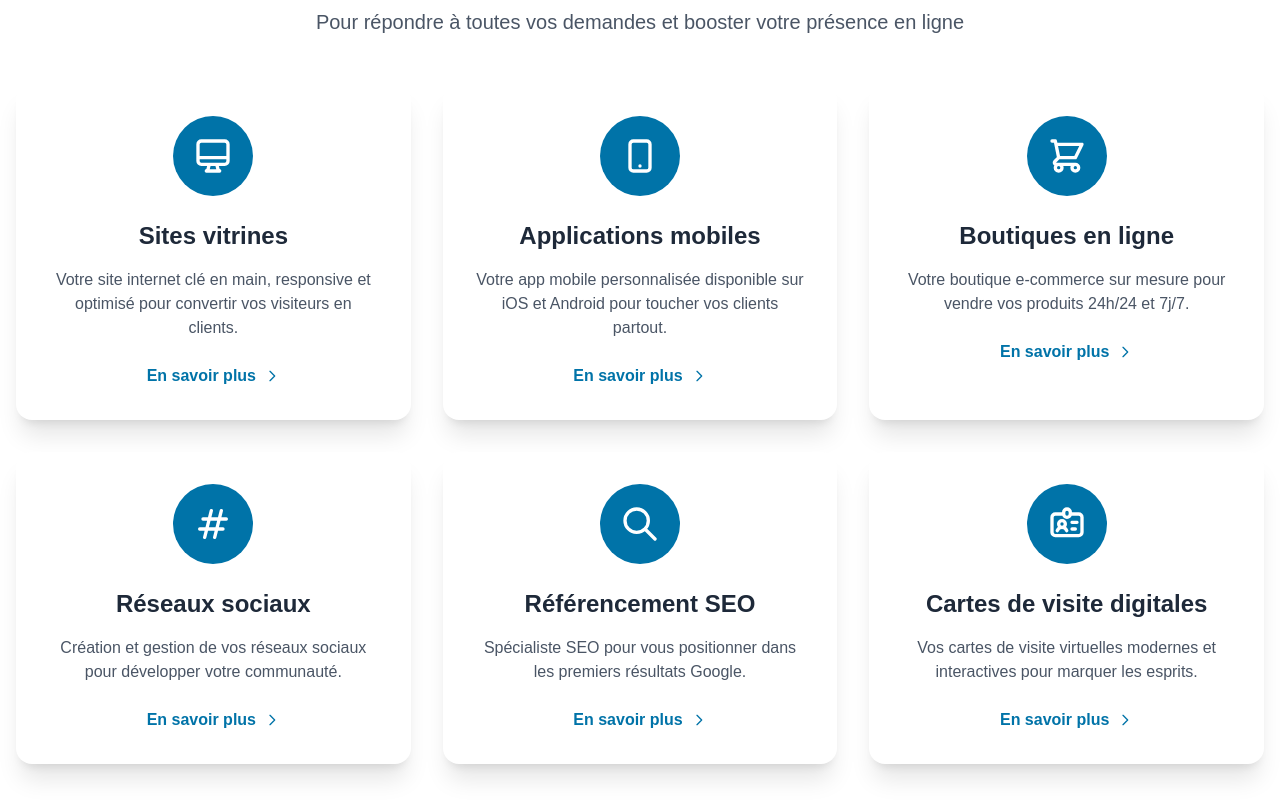
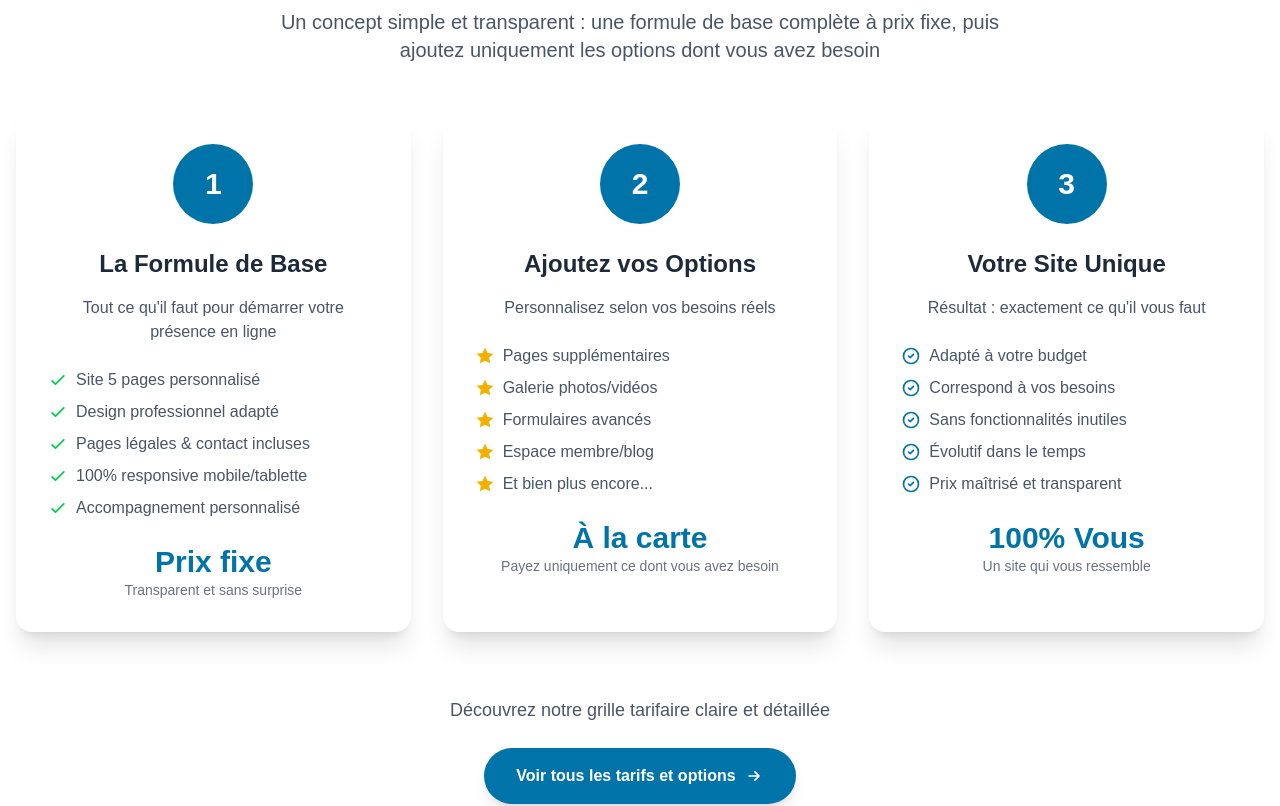
Before and after one commit to Web-Online-Concept/web-online-concept, a Next.js app: page / in a window 1280 px wide. Shown: the part 2020-2826 px from the top of the page. Built offline with nearby package versions, Linux system fonts and the light colour scheme.

Commit message:
Update page.js

```diff
--- a/app/page.js
+++ b/app/page.js
@@ -355,132 +355,174 @@ export default function Home() {
         </div>
       </section>
 
-      {/* Services Section */}
+      {/* Services Section - Concept À la Carte */}
       <section id="services" className="py-20">
         <div className="container max-w-7xl mx-auto px-4">
           <div className="text-center mb-12">
             <h2 className="text-4xl font-bold text-gray-800 mb-4">
-              Une gamme complète de solutions
+              Votre site web à la carte
             </h2>
             <p className="text-xl text-gray-600 max-w-3xl mx-auto">
-              Pour répondre à toutes vos demandes et booster votre présence en ligne
+              Un concept simple et transparent : une formule de base complète à prix fixe,
+              puis ajoutez uniquement les options dont vous avez besoin
             </p>
           </div>
 
-          <div className="grid md:grid-cols-2 lg:grid-cols-3 gap-8">
-            {/* Service 1 */}
-            <div className="bg-white rounded-2xl shadow-xl p-8 hover:shadow-2xl transition-all transform hover:-translate-y-2">
+          {/* Présentation du concept en 3 étapes */}
+          <div className="grid md:grid-cols-3 gap-8 mb-16">
+            {/* Étape 1 - La Base */}
+            <div className="bg-white rounded-2xl shadow-xl p-8 hover:shadow-2xl transition-all">
               <div className="w-20 h-20 bg-[#0073a8] rounded-full flex items-center justify-center mb-6 mx-auto">
-                <svg className="w-10 h-10 text-white" fill="none" stroke="currentColor" viewBox="0 0 24 24">
-                  <path strokeLinecap="round" strokeLinejoin="round" strokeWidth={2} d="M9.75 17L9 20l-1 1h8l-1-1-.75-3M3 13h18M5 17h14a2 2 0 002-2V5a2 2 0 00-2-2H5a2 2 0 00-2 2v10a2 2 0 002 2z" />
-                </svg>
+                <span className="text-3xl font-bold text-white">1</span>
               </div>
-              <h3 className="text-2xl font-bold text-gray-800 mb-4 text-center">Sites vitrines</h3>
+              <h3 className="text-2xl font-bold text-gray-800 mb-4 text-center">La Formule de Base</h3>
               <p className="text-gray-600 text-center mb-6">
-                Votre site internet clé en main, responsive et optimisé pour convertir vos visiteurs en clients.
+                Tout ce qu&apos;il faut pour démarrer votre présence en ligne
               </p>
-              <Link href="/services/sites-vitrines" className="text-[#0073a8] font-semibold hover:underline flex items-center justify-center">
-                En savoir plus
-                <svg className="w-4 h-4 ml-2" fill="none" stroke="currentColor" viewBox="0 0 24 24">
-                  <path strokeLinecap="round" strokeLinejoin="round" strokeWidth={2} d="M9 5l7 7-7 7" />
-                </svg>
-              </Link>
+              <ul className="space-y-2 text-gray-600">
+                <li className="flex items-start">
+                  <svg className="w-5 h-5 text-green-500 mr-2 flex-shrink-0 mt-0.5" fill="none" stroke="currentColor" viewBox="0 0 24 24">
+                    <path strokeLinecap="round" strokeLinejoin="round" strokeWidth={2} d="M5 13l4 4L19 7" />
+                  </svg>
+                  <span>Site 5 pages personnalisé</span>
+                </li>
+                <li className="flex items-start">
+                  <svg className="w-5 h-5 text-green-500 mr-2 flex-shrink-0 mt-0.5" fill="none" stroke="currentColor" viewBox="0 0 24 24">
+                    <path strokeLinecap="round" strokeLinejoin="round" strokeWidth={2} d="M5 13l4 4L19 7" />
+                  </svg>
+                  <span>Design professionnel adapté</span>
+                </li>
+                <li className="flex items-start">
+                  <svg className="w-5 h-5 text-green-500 mr-2 flex-shrink-0 mt-0.5" fill="none" stroke="currentColor" viewBox="0 0 24 24">
+                    <path strokeLinecap="round" strokeLinejoin="round" strokeWidth={2} d="M5 13l4 4L19 7" />
+                  </svg>
+                  <span>Pages légales & contact incluses</span>
+                </li>
+                <li className="flex items-start">
+                  <svg className="w-5 h-5 text-green-500 mr-2 flex-shrink-0 mt-0.5" fill="none" stroke="currentColor" viewBox="0 0 24 24">
+                    <path strokeLinecap="round" strokeLinejoin="round" strokeWidth={2} d="M5 13l4 4L19 7" />
+                  </svg>
+                  <span>100% responsive mobile/tablette</span>
+                </li>
+                <li className="flex items-start">
+                  <svg className="w-5 h-5 text-green-500 mr-2 flex-shrink-0 mt-0.5" fill="none" stroke="currentColor" viewBox="0 0 24 24">
+                    <path strokeLinecap="round" strokeLinejoin="round" strokeWidth={2} d="M5 13l4 4L19 7" />
+                  </svg>
+                  <span>Accompagnement personnalisé</span>
+                </li>
+              </ul>
+              <div className="mt-6 text-center">
+                <p className="text-3xl font-bold text-[#0073a8]">Prix fixe</p>
+                <p className="text-sm text-gray-500">Transparent et sans surprise</p>
+              </div>
             </div>
 
-            {/* Service 2 */}
-            <div className="bg-white rounded-2xl shadow-xl p-8 hover:shadow-2xl transition-all transform hover:-translate-y-2">
+            {/* Étape 2 - Les Options */}
+            <div className="bg-white rounded-2xl shadow-xl p-8 hover:shadow-2xl transition-all">
               <div className="w-20 h-20 bg-[#0073a8] rounded-full flex items-center justify-center mb-6 mx-auto">
-                <svg className="w-10 h-10 text-white" fill="none" stroke="currentColor" viewBox="0 0 24 24">
-                  <path strokeLinecap="round" strokeLinejoin="round" strokeWidth={2} d="M12 18h.01M8 21h8a2 2 0 002-2V5a2 2 0 00-2-2H8a2 2 0 00-2 2v14a2 2 0 002 2z" />
-                </svg>
+                <span className="text-3xl font-bold text-white">2</span>
               </div>
-              <h3 className="text-2xl font-bold text-gray-800 mb-4 text-center">Applications mobiles</h3>
+              <h3 className="text-2xl font-bold text-gray-800 mb-4 text-center">Ajoutez vos Options</h3>
               <p className="text-gray-600 text-center mb-6">
-                Votre app mobile personnalisée disponible sur iOS et Android pour toucher vos clients partout.
+                Personnalisez selon vos besoins réels
               </p>
-              <Link href="/services/applications-mobiles" className="text-[#0073a8] font-semibold hover:underline flex items-center justify-center">
-                En savoir plus
-                <svg className="w-4 h-4 ml-2" fill="none" stroke="currentColor" viewBox="0 0 24 24">
-                  <path strokeLinecap="round" strokeLinejoin="round" strokeWidth={2} d="M9 5l7 7-7 7" />
-                </svg>
-              </Link>
+              <ul className="space-y-2 text-gray-600">
+                <li className="flex items-start">
+                  <svg className="w-5 h-5 text-yellow-500 mr-2 flex-shrink-0 mt-0.5" fill="currentColor" viewBox="0 0 24 24">
+                    <path d="M12 2l3.09 6.26L22 9.27l-5 4.87 1.18 6.88L12 17.77l-6.18 3.25L7 14.14 2 9.27l6.91-1.01L12 2z" />
+                  </svg>
+                  <span>Pages supplémentaires</span>
+                </li>
+                <li className="flex items-start">
+                  <svg className="w-5 h-5 text-yellow-500 mr-2 flex-shrink-0 mt-0.5" fill="currentColor" viewBox="0 0 24 24">
+                    <path d="M12 2l3.09 6.26L22 9.27l-5 4.87 1.18 6.88L12 17.77l-6.18 3.25L7 14.14 2 9.27l6.91-1.01L12 2z" />
+                  </svg>
+                  <span>Galerie photos/vidéos</span>
+                </li>
+                <li className="flex items-start">
+                  <svg className="w-5 h-5 text-yellow-500 mr-2 flex-shrink-0 mt-0.5" fill="currentColor" viewBox="0 0 24 24">
+                    <path d="M12 2l3.09 6.26L22 9.27l-5 4.87 1.18 6.88L12 17.77l-6.18 3.25L7 14.14 2 9.27l6.91-1.01L12 2z" />
+                  </svg>
+                  <span>Formulaires avancés</span>
+                </li>
+                <li className="flex items-start">
+                  <svg className="w-5 h-5 text-yellow-500 mr-2 flex-shrink-0 mt-0.5" fill="currentColor" viewBox="0 0 24 24">
+                    <path d="M12 2l3.09 6.26L22 9.27l-5 4.87 1.18 6.88L12 17.77l-6.18 3.25L7 14.14 2 9.27l6.91-1.01L12 2z" />
+                  </svg>
+                  <span>Espace membre/blog</span>
+                </li>
+                <li className="flex items-start">
+                  <svg className="w-5 h-5 text-yellow-500 mr-2 flex-shrink-0 mt-0.5" fill="currentColor" viewBox="0 0 24 24">
+                    <path d="M12 2l3.09 6.26L22 9.27l-5 4.87 1.18 6.88L12 17.77l-6.18 3.25L7 14.14 2 9.27l6.91-1.01L12 2z" />
+                  </svg>
+                  <span>Et bien plus encore...</span>
+                </li>
+              </ul>
+              <div className="mt-6 text-center">
+                <p className="text-3xl font-bold text-[#0073a8]">À la carte</p>
+                <p className="text-sm text-gray-500">Payez uniquement ce dont vous avez besoin</p>
+              </div>
             </div>
 
-            {/* Service 3 */}
-            <div className="bg-white rounded-2xl shadow-xl p-8 hover:shadow-2xl transition-all transform hover:-translate-y-2">
+            {/* Étape 3 - Votre Site */}
+            <div className="bg-white rounded-2xl shadow-xl p-8 hover:shadow-2xl transition-all">
               <div className="w-20 h-20 bg-[#0073a8] rounded-full flex items-center justify-center mb-6 mx-auto">
-                <svg className="w-10 h-10 text-white" fill="none" stroke="currentColor" viewBox="0 0 24 24">
-                  <path strokeLinecap="round" strokeLinejoin="round" strokeWidth={2} d="M3 3h2l.4 2M7 13h10l4-8H5.4M7 13L5.4 5M7 13l-2.293 2.293c-.63.63-.184 1.707.707 1.707H17m0 0a2 2 0 100 4 2 2 0 000-4zm-8 2a2 2 0 11-4 0 2 2 0 014 0z" />
-                </svg>
+                <span className="text-3xl font-bold text-white">3</span>
               </div>
-              <h3 className="text-2xl font-bold text-gray-800 mb-4 text-center">Boutiques en ligne</h3>
+              <h3 className="text-2xl font-bold text-gray-800 mb-4 text-center">Votre Site Unique</h3>
               <p className="text-gray-600 text-center mb-6">
-                Votre boutique e-commerce sur mesure pour vendre vos produits 24h/24 et 7j/7.
+                Résultat : exactement ce qu&apos;il vous faut
               </p>
-              <Link href="/services/boutiques-en-ligne" className="text-[#0073a8] font-semibold hover:underline flex items-center justify-center">
-                En savoir plus
-                <svg className="w-4 h-4 ml-2" fill="none" stroke="currentColor" viewBox="0 0 24 24">
-                  <path strokeLinecap="round" strokeLinejoin="round" strokeWidth={2} d="M9 5l7 7-7 7" />
-                </svg>
-              </Link>
+              <ul className="space-y-2 text-gray-600">
+                <li className="flex items-start">
+                  <svg className="w-5 h-5 text-[#0073a8] mr-2 flex-shrink-0 mt-0.5" fill="none" stroke="currentColor" viewBox="0 0 24 24">
+                    <path strokeLinecap="round" strokeLinejoin="round" strokeWidth={2} d="M9 12l2 2 4-4m6 2a9 9 0 11-18 0 9 9 0 0118 0z" />
+                  </svg>
+                  <span>Adapté à votre budget</span>
+                </li>
+                <li className="flex items-start">
+                  <svg className="w-5 h-5 text-[#0073a8] mr-2 flex-shrink-0 mt-0.5" fill="none" stroke="currentColor" viewBox="0 0 24 24">
+                    <path strokeLinecap="round" strokeLinejoin="round" strokeWidth={2} d="M9 12l2 2 4-4m6 2a9 9 0 11-18 0 9 9 0 0118 0z" />
+                  </svg>
+                  <span>Correspond à vos besoins</span>
+                </li>
+                <li className="flex items-start">
+                  <svg className="w-5 h-5 text-[#0073a8] mr-2 flex-shrink-0 mt-0.5" fill="none" stroke="currentColor" viewBox="0 0 24 24">
+                    <path strokeLinecap="round" strokeLinejoin="round" strokeWidth={2} d="M9 12l2 2 4-4m6 2a9 9 0 11-18 0 9 9 0 0118 0z" />
+                  </svg>
+                  <span>Sans fonctionnalités inutiles</span>
+                </li>
+                <li className="flex items-start">
+                  <svg className="w-5 h-5 text-[#0073a8] mr-2 flex-shrink-0 mt-0.5" fill="none" stroke="currentColor" viewBox="0 0 24 24">
+                    <path strokeLinecap="round" strokeLinejoin="round" strokeWidth={2} d="M9 12l2 2 4-4m6 2a9 9 0 11-18 0 9 9 0 0118 0z" />
+                  </svg>
+                  <span>Évolutif dans le temps</span>
+                </li>
+                <li className="flex items-start">
+                  <svg className="w-5 h-5 text-[#0073a8] mr-2 flex-shrink-0 mt-0.5" fill="none" stroke="currentColor" viewBox="0 0 24 24">
+                    <path strokeLinecap="round" strokeLinejoin="round" strokeWidth={2} d="M9 12l2 2 4-4m6 2a9 9 0 11-18 0 9 9 0 0118 0z" />
+                  </svg>
+                  <span>Prix maîtrisé et transparent</span>
+                </li>
+              </ul>
+              <div className="mt-6 text-center">
+                <p className="text-3xl font-bold text-[#0073a8]">100% Vous</p>
+                <p className="text-sm text-gray-500">Un site qui vous ressemble</p>
+              </div>
             </div>
+          </div>
 
-            {/* Service 4 */}
-            <div className="bg-white rounded-2xl shadow-xl p-8 hover:shadow-2xl transition-all transform hover:-translate-y-2">
-              <div className="w-20 h-20 bg-[#0073a8] rounded-full flex items-center justify-center mb-6 mx-auto">
-                <svg className="w-10 h-10 text-white" fill="none" stroke="currentColor" viewBox="0 0 24 24">
-                  <path strokeLinecap="round" strokeLinejoin="round" strokeWidth={2} d="M7 20l4-16m2 16l4-16M6 9h14M4 15h14" />
-                </svg>
-              </div>
-              <h3 className="text-2xl font-bold text-gray-800 mb-4 text-center">Réseaux sociaux</h3>
-              <p className="text-gray-600 text-center mb-6">
-                Création et gestion de vos réseaux sociaux pour développer votre communauté.
-              </p>
-              <Link href="/services/reseaux-sociaux" className="text-[#0073a8] font-semibold hover:underline flex items-center justify-center">
-                En savoir plus
-                <svg className="w-4 h-4 ml-2" fill="none" stroke="currentColor" viewBox="0 0 24 24">
-                  <path strokeLinecap="round" strokeLinejoin="round" strokeWidth={2} d="M9 5l7 7-7 7" />
-                </svg>
-              </Link>
-            </div>
-
-            {/* Service 5 */}
-            <div className="bg-white rounded-2xl shadow-xl p-8 hover:shadow-2xl transition-all transform hover:-translate-y-2">
-              <div className="w-20 h-20 bg-[#0073a8] rounded-full flex items-center justify-center mb-6 mx-auto">
-                <svg className="w-10 h-10 text-white" fill="none" stroke="currentColor" viewBox="0 0 24 24">
-                  <path strokeLinecap="round" strokeLinejoin="round" strokeWidth={2} d="M21 21l-6-6m2-5a7 7 0 11-14 0 7 7 0 0114 0z" />
-                </svg>
-              </div>
-              <h3 className="text-2xl font-bold text-gray-800 mb-4 text-center">Référencement SEO</h3>
-              <p className="text-gray-600 text-center mb-6">
-                Spécialiste SEO pour vous positionner dans les premiers résultats Google.
-              </p>
-              <Link href="/services/referencement-seo" className="text-[#0073a8] font-semibold hover:underline flex items-center justify-center">
-                En savoir plus
-                <svg className="w-4 h-4 ml-2" fill="none" stroke="currentColor" viewBox="0 0 24 24">
-                  <path strokeLinecap="round" strokeLinejoin="round" strokeWidth={2} d="M9 5l7 7-7 7" />
-                </svg>
-              </Link>
-            </div>
-
-            {/* Service 6 */}
-            <div className="bg-white rounded-2xl shadow-xl p-8 hover:shadow-2xl transition-all transform hover:-translate-y-2">
-              <div className="w-20 h-20 bg-[#0073a8] rounded-full flex items-center justify-center mb-6 mx-auto">
-                <svg className="w-10 h-10 text-white" fill="none" stroke="currentColor" viewBox="0 0 24 24">
-                  <path strokeLinecap="round" strokeLinejoin="round" strokeWidth={2} d="M10 6H5a2 2 0 00-2 2v9a2 2 0 002 2h14a2 2 0 002-2V8a2 2 0 00-2-2h-5m-4 0V5a2 2 0 114 0v1m-4 0a2 2 0 104 0m-5 8a2 2 0 100-4 2 2 0 000 4zm0 0c1.306 0 2.417.835 2.83 2M9 14a3.001 3.001 0 00-2.83 2M15 11h3m-3 4h2" />
-                </svg>
-              </div>
-              <h3 className="text-2xl font-bold text-gray-800 mb-4 text-center">Cartes de visite digitales</h3>
-              <p className="text-gray-600 text-center mb-6">
-                Vos cartes de visite virtuelles modernes et interactives pour marquer les esprits.
-              </p>
-              <Link href="/services/cartes-visite-digitales" className="text-[#0073a8] font-semibold hover:underline flex items-center justify-center">
-                En savoir plus
-                <svg className="w-4 h-4 ml-2" fill="none" stroke="currentColor" viewBox="0 0 24 24">
-                  <path strokeLinecap="round" strokeLinejoin="round" strokeWidth={2} d="M9 5l7 7-7 7" />
-                </svg>
-              </Link>
-            </div>
+          {/* CTA vers la page tarifs */}
+          <div className="text-center">
+            <p className="text-lg text-gray-600 mb-6">
+              Découvrez notre grille tarifaire claire et détaillée
+            </p>
+            <Link href="/tarifs" className="inline-flex items-center bg-[#0073a8] text-white px-8 py-4 rounded-full font-semibold hover:bg-[#006a87] transition-all transform hover:scale-105 shadow-lg">
+              Voir tous les tarifs et options
+              <svg className="w-5 h-5 ml-2" fill="none" stroke="currentColor" viewBox="0 0 24 24">
+                <path strokeLinecap="round" strokeLinejoin="round" strokeWidth={2} d="M13 7l5 5m0 0l-5 5m5-5H6" />
+              </svg>
+            </Link>
           </div>
         </div>
       </section>
```
